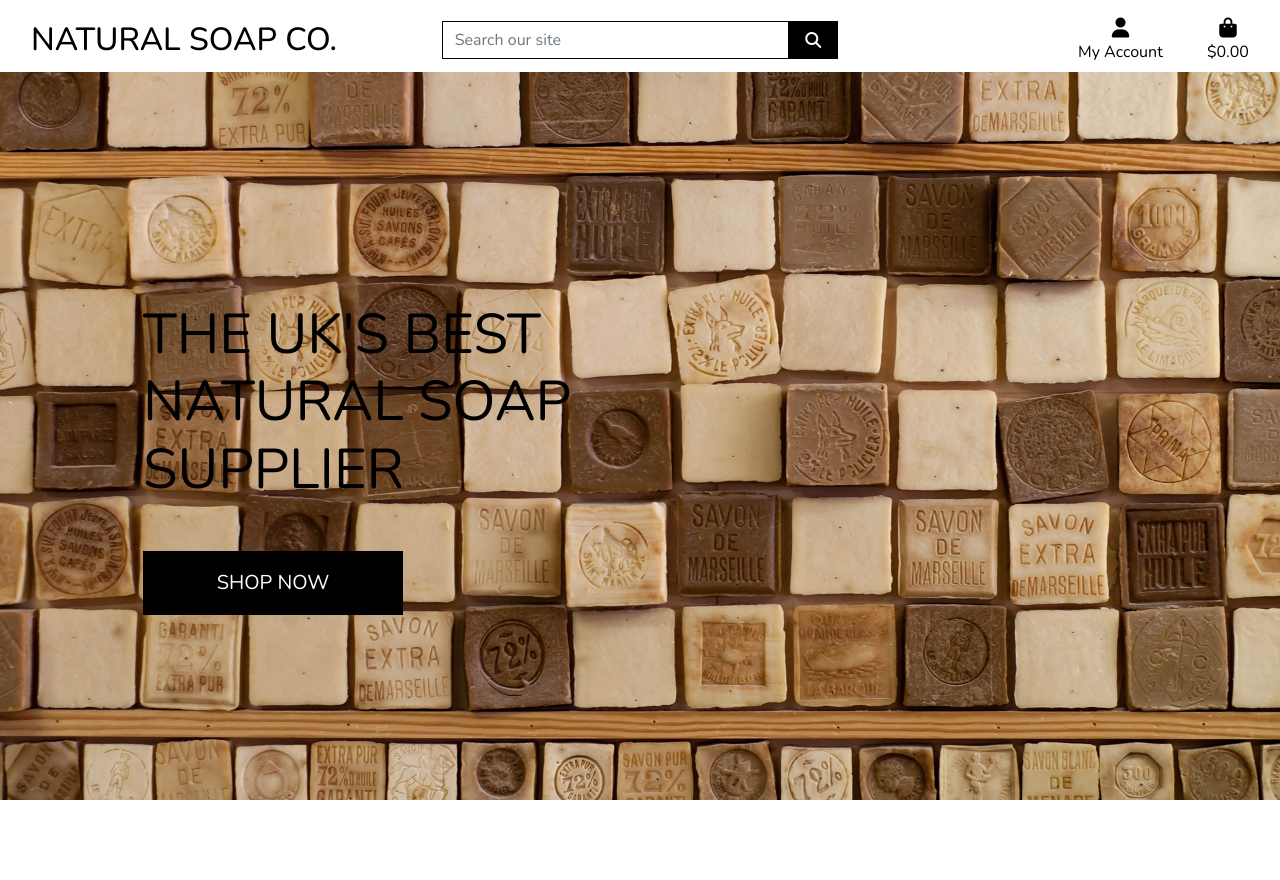
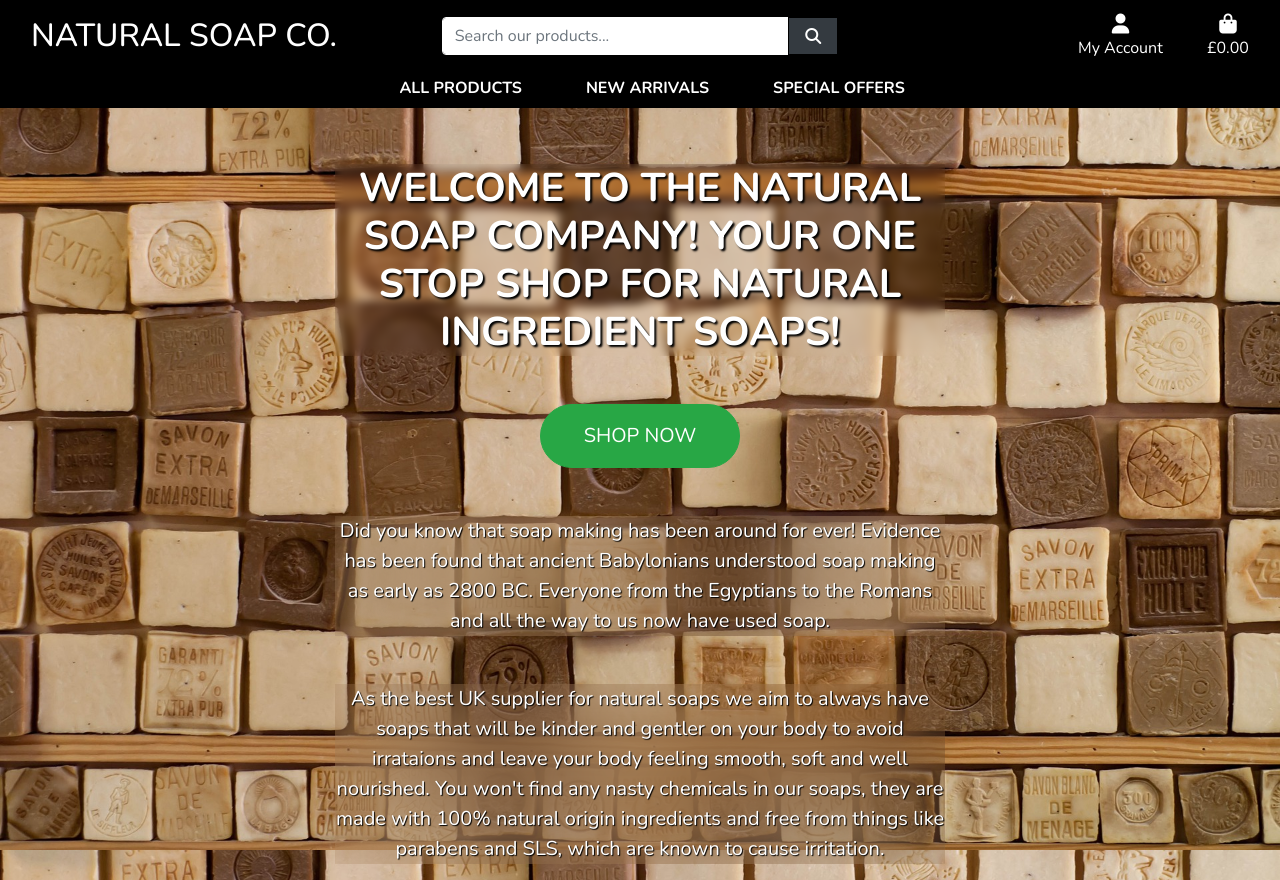
Before and after one commit to Seanl80/natural_soap_company_v1, a Django app: page / in a window 1280 px wide. Before the commit the page ends 800 px from the top, so only its background shows below. Run offline with Django 3.2, Linux system fonts and the light colour scheme; some libraries are stand-ins or nearby versions.

Commit message:
home page styling updated

```diff
--- a/home/templates/home/index.html
+++ b/home/templates/home/index.html
@@ -10,18 +10,31 @@
 {% endblock %}
 
 {% block content %}
-    <div class="container h-100">
-        <div class="row h-100">
-            <div class="col-7 col-md-6 my-auto">
-                <h1 class="display-4 logo-font text-black">
-                    The UK's best natural soap supplier
-                </h1>
-                <div class="my-5">
-                    <h4>
-                        <a href="" class="shop-now-button btn btn-lg rounded-0 text-uppercase py-3">Shop Now</a>
-                    </h4>
-                </div>
+<div class="container-fluid">
+    <div class="row justify-content-center">
+        <div class="col-12 col-md-7 col-lg-6 text-center">
+            <h1 class="font-weight-bold logo-font text-white h1head">
+                Welcome to the Natural Soap Company! Your one stop shop for natural ingredient soaps!
+            </h1>
+            <div class="my-5">
+                <a href="" class="shop-now-button btn btn-success btn-lg rounded-pill text-uppercase py-3">
+                    Shop Now
+                </a>
+            </div>
+            <div>
+		        <p class="content lead mt-5 text-white">
+                    Did you know that soap making has been around for ever!
+                    Evidence has been found that ancient Babylonians understood soap making as early as 2800 BC.
+                    Everyone from the Egyptians to the Romans and all the way to us now have used soap.
+		        </p>
+		        <p class="content lead mt-5 text-white">
+                    As the best UK supplier for natural soaps we aim to always have soaps that will be kinder and gentler
+                    on your body to avoid irrataions and leave your body feeling smooth, soft and well nourished. You won't
+                    find any nasty chemicals in our soaps, they are made with 100% natural origin ingredients and free from
+                    things like parabens and SLS, which are known to cause irritation.
+		        </p>
             </div>
         </div>
     </div>
+</div>
 {% endblock %}
--- a/static/css/base.css
+++ b/static/css/base.css
@@ -6,7 +6,6 @@
     background: url('/media/hero-soap.jpg') no-repeat center center fixed;
     background-size: cover;
     height: calc(100vh - 164px);
-    color: #555;
     font-family: 'Nunito';
 }
 
@@ -17,6 +16,12 @@
     justify-content: center;
     height: 1.5rem;
     width: 1.5rem;
+    color: white;
+}
+
+.h1head {
+    text-shadow: 2px 2px 2px black;
+    backdrop-filter: blur(5px);
 }
 
 .logo-font {
@@ -27,33 +32,42 @@
     width: fit-content;
 }
 
-.shop-now-button {
-    background: black;
-    color: white;
-    min-width: 260px;
+.content {
+    text-shadow: 1px 1px 1px black;
+    backdrop-filter: blur(50px);
 }
 
-.btn-black {
-    background: black;
+.shop-now-button {
+    color: white;
+    min-width: 200px;
+}
+
+.dropdown-item {
     color: white;
 }
 
 .shop-now-button:hover,
 .shop-now-button:active,
-.shop-now-button:focus,
-.btn-black:hover,
-.btn-black:active,
-.btn-black:focus {
+.shop-now-button:focus {
     background: #222;
     color: white;
 }
 
-.text-black {
-    color: #000 !important;
+#topnav, #mobilenav, .dropdown-menu {
+    background-color: #000 !important;
 }
 
 .border-black {
     border: 1px solid black !important;
+}
+
+i,
+.my-0 {
+    color: white;
+}
+
+.content {
+
 }
 
 /* -------------------------------- Media Queries */
@@ -79,3 +93,32 @@
         padding-top: 164px;
     }
 }
+
+/* mobile nav bar on small screens */
+@media (max-width: 992px) {
+    .h1head{
+        font-size: 32px;
+    }
+    .header-container {
+        padding-top: 164px;
+    }
+}
+ ul {
+    padding: 0px;
+    margin: 0px;
+ }
+
+.navbar-nav .nav-link {
+    display: flex;
+    align-items: center;
+    padding: 0;
+}
+
+@media (max-width: 420px) {
+    ul {
+        font-size: small;
+    }
+    .header-container {
+        padding-top: 164px;
+    }
+}
--- a/templates/base.html
+++ b/templates/base.html
@@ -43,18 +43,18 @@
   </head>
   <body>
     <header class="container-fluid fixed-top">
-        <div id="topnav" class="row bg-white pt-lg-2 d-none d-lg-flex">
+        <div id="topnav" class="row pt-lg-1 d-none d-lg-flex">
             <div class="col-12 col-lg-4 my-auto py-1 py-lg-0 text-center text-lg-left">
                 <a href="{% url 'home' %}" class="nav-link main-logo-link">
-                    <h2 class="logo-font text-black my-0">Natural Soap Co.</h2>
+                    <h2 class="logo-font text-white my-0">Natural Soap Co.</h2>
                 </a>
             </div>
             <div class="col-12 col-lg-4 my-auto py-1 py-lg-0">
                 <form method="GET" action="">
                     <div class="input-group w-100">
-                        <input class="form-control border border-black rounded-0" type="text" name="q" placeholder="Search our site">
+                        <input class="form-control border border-white rounded-50" type="text" name="q" placeholder="Search our products...">
                         <div class="input-group-append">
-                            <button class="form-control btn btn-black border border-black rounded-0" type="submit">
+                            <button class="form-control btn btn-dark border border-black rounded-0" type="submit">
                                 <span class="icon">
                                     <i class="fas fa-search"></i>
                                 </span>
@@ -66,7 +66,7 @@
             <div class="col-12 col-lg-4 my-auto py-1 py-lg-0">
                 <ul class="list-inline list-unstyled text-center text-lg-right my-0">
                     <li class="list-inline-item dropdown">
-                        <a class="text-black nav-link" href="#" id="user-options" data-toggle="dropdown" aria-haspopup="true" aria-expanded="false">
+                        <a class="text-white nav-link" href="#" id="user-options" data-toggle="dropdown" aria-haspopup="true" aria-expanded="false">
                             <div class="text-center">
                                 <div><i class="fas fa-user fa-lg"></i></div>
                                 <p class="my-0">My Account</p>
@@ -93,7 +93,7 @@
                                     {% if grand_total %}
                                         ${{ grand_total|floatformat:2 }}
                                     {% else %}
-                                        $0.00
+                                        £0.00
                                     {% endif %}
                                 </p>
                             </div>
@@ -101,6 +101,15 @@
                     </li>
                 </ul>
             </div>
+        </div>
+        <div id="mobilenav" class="row">
+            <nav class="navbar navbar-expand-lg w-100">
+                <button class="navbar-toggler" type="button" data-toggle="collapse" data-target="#main-nav" aria-controls="main-nav" aria-expanded="false" aria-label="Toggle navigation">
+                    <span class="icon"><i class="text-light fas fa-bars"></i></span>
+                </button>
+                {% include 'includes/mobile-top-header.html' %}
+                {% include 'includes/main-nav.html' %}
+            </nav>
         </div>
     </header>
 
--- /dev/null
+++ b/templates/includes/main-nav.html
@@ -0,0 +1,27 @@
+<div class="collapse navbar-collapse" id="main-nav">
+    <ul class="navbar-nav w-auto mx-auto">
+        <li class="nav-item dropdown">
+            <a class="logo-font font-weight-bold nav-link text-white mr-5" href="#" id="all-products-link" data-toggle="dropdown" aria-haspopup="true" aria-expanded="false">
+                All Products
+            </a>
+            <div class="dropdown-menu border-0" aria-labelledby="all-products-link">
+                <a href="" class="dropdown-item text-white">By Price</a>
+                <a href="" class="dropdown-item text-white">By Rating</a>
+                <a href="" class="dropdown-item text-white">By Category</a>
+                <a href="" class="dropdown-item text-white">All Products</a>
+            </div>
+        </li>
+
+        <li class="nav-item dropdown">
+            <a class="logo-font font-weight-bold nav-link text-white mr-5" href="#" id="arrivals-link" data-toggle="dropdown" aria-haspopup="true" aria-expanded="false">
+                New Arrivals
+            </a>
+        </li>
+
+        <li class="nav-item dropdown">
+            <a class="logo-font font-weight-bold nav-link text-white" href="#" id="specials-link" data-toggle="dropdown" aria-haspopup="true" aria-expanded="false">
+                Special Offers
+            </a>
+        </li>
+    </ul>
+</div>
--- /dev/null
+++ b/templates/includes/mobile-top-header.html
@@ -0,0 +1,58 @@
+<ul>
+    <li class="list-inline-item">
+      <a class="text-white nav-link d-block d-lg-none" href="#" id="mobile-search" data-toggle="dropdown" aria-haspopup="true" aria-expanded="false">
+          <div class="text-center">
+              <div><i class="fas fa-search fa-lg"></i></div>
+              <p class="my-0">Search</p>
+          </div>
+      </a>
+      <div class="dropdown-menu border-0 w-100 p-3 rounded-0 my-0" aria-labelledby="mobile-search">
+          <form class="form" method="GET" action="">
+              <div class="input-group w-100">
+                  <input class="form-control border border-black rounded-0" type="text" name="q" placeholder="Search our site">
+                  <div class="input-group-append">
+                      <button class="form-control form-control btn btn-dark border border-black rounded-0" type="submit">
+                          <span class="icon">
+                              <i class="fas fa-search"></i>
+                          </span>
+                      </button>
+                  </div>
+              </div>
+          </form>
+      </div>
+  </li>
+  <li class="list-inline-item dropdown">
+      <a class="text-white nav-link d-block d-lg-none" href="#" id="user-options" data-toggle="dropdown" aria-haspopup="true" aria-expanded="false">
+          <div class="text-center">
+              <div><i class="fas fa-user fa-lg"></i></div>
+              <p class="my-0">My Account</p>
+          </div>
+      </a>
+      <div class="dropdown-menu border-0" aria-labelledby="user-options">
+          {% if request.user.is_authenticated %}
+              {% if request.user.is_superuser %}
+                  <a href="{% url 'account_logout' %}" class="dropdown-item">Product Management</a>
+              {% endif %}
+              <a href="" class="dropdown-item">My Profile</a>
+              <a href="{% url 'account_logout' %}" class="dropdown-item">Logout</a>
+          {% else %}
+              <a href="{% url 'account_signup' %}" class="dropdown-item">Register</a>
+              <a href="{% url 'account_login' %}" class="dropdown-item">Login</a>
+          {% endif %}
+      </div>
+  </li>
+  <li class="list-inline-item">
+      <a class="{% if grand_total %}text-primary font-weight-bold{% else %}text-white{% endif %} nav-link d-block d-lg-none" href="">
+          <div class="text-center">
+              <div><i class="fas fa-shopping-bag fa-lg"></i></div>
+              <p class="my-0">
+                  {% if grand_total %}
+                      ${{ grand_total|floatformat:2 }}
+                  {% else %}
+                      $0.00
+                  {% endif %}
+              </p>
+          </div>
+      </a>
+    </li>
+  </ul>
```
